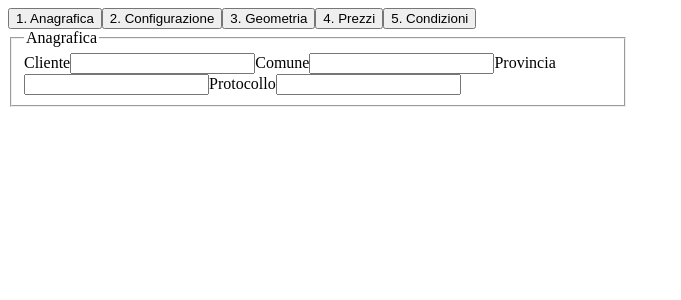
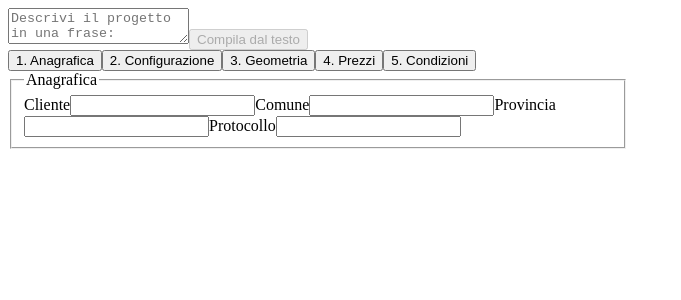
Before and after one commit to barumini/generatore-preventivi, a Next.js app in the folder FbePreventivatore/: page /preventivi/nuovo in a window 1280 px wide. Shown: the top 300 px of the page, without its empty margins (0-681 px from the left). Built offline with nearby package versions, Linux system fonts and the light colour scheme.

Commit message:
feat(wizard): chat di apertura con estrazione campi, precompila il form strutturato

```diff
--- /dev/null
+++ b/FbePreventivatore/src/app/api/estrazione/route.ts
@@ -0,0 +1,13 @@
+// src/app/api/estrazione/route.ts
+import { NextResponse } from 'next/server'
+import { estraiCampi, ClienteEstrazioneAnthropic } from '@/ai/estrazione'
+
+export async function POST(richiesta: Request) {
+  const { testo } = await richiesta.json()
+  try {
+    const campi = await estraiCampi(testo, new ClienteEstrazioneAnthropic())
+    return NextResponse.json(campi)
+  } catch (errore) {
+    return NextResponse.json({ errore: errore instanceof Error ? errore.message : 'Errore' }, { status: 400 })
+  }
+}
--- /dev/null
+++ b/FbePreventivatore/src/app/preventivi/nuovo/ChatApertura.tsx
@@ -0,0 +1,49 @@
+// src/app/preventivi/nuovo/ChatApertura.tsx
+'use client'
+
+import { useState } from 'react'
+import { statoFormDaCampiEstratti } from './mappatura-estrazione'
+import type { StatoForm } from './stato-form'
+
+interface Props {
+  onEstrazioneCompletata: (parziale: Partial<StatoForm>, campiMancanti: string[]) => void
+}
+
+export function ChatApertura({ onEstrazioneCompletata }: Props) {
+  const [testo, setTesto] = useState('')
+  const [caricamento, setCaricamento] = useState(false)
+  const [errore, setErrore] = useState<string | null>(null)
+
+  async function invia() {
+    setCaricamento(true)
+    setErrore(null)
+    try {
+      const risposta = await fetch('/api/estrazione', {
+        method: 'POST',
+        headers: { 'Content-Type': 'application/json' },
+        body: JSON.stringify({ testo }),
+      })
+      if (!risposta.ok) throw new Error('Estrazione fallita')
+      const campi = await risposta.json()
+      onEstrazioneCompletata(statoFormDaCampiEstratti(campi), campi.campiMancanti)
+    } catch (e) {
+      setErrore(e instanceof Error ? e.message : 'Errore imprevisto')
+    } finally {
+      setCaricamento(false)
+    }
+  }
+
+  return (
+    <div>
+      <textarea
+        value={testo}
+        onChange={(e) => setTesto(e.target.value)}
+        placeholder="Descrivi il progetto in una frase: cliente, località, superfici, pacchetto..."
+      />
+      <button onClick={invia} disabled={caricamento || testo.trim() === ''}>
+        {caricamento ? 'Sto leggendo...' : 'Compila dal testo'}
+      </button>
+      {errore && <p role="alert">{errore}</p>}
+    </div>
+  )
+}
--- /dev/null
+++ b/FbePreventivatore/src/app/preventivi/nuovo/mappatura-estrazione.ts
@@ -0,0 +1,18 @@
+// src/app/preventivi/nuovo/mappatura-estrazione.ts
+import type { CampiEstratti } from '@/ai/estrazione'
+import type { StatoForm } from './stato-form'
+
+export function statoFormDaCampiEstratti(campi: CampiEstratti): Partial<StatoForm> {
+  const parziale: Partial<StatoForm> = {
+    cliente: {
+      nome: campi.cliente.nome,
+      comune: campi.cliente.comune ?? '',
+      provincia: campi.cliente.provincia ?? '',
+    },
+    superfici: campi.superfici,
+  }
+
+  if (campi.protocollo) parziale.protocollo = campi.protocollo
+
+  return parziale
+}
--- a/FbePreventivatore/src/app/preventivi/nuovo/page.tsx
+++ b/FbePreventivatore/src/app/preventivi/nuovo/page.tsx
@@ -2,20 +2,33 @@
 'use client'
 
 import { useState } from 'react'
+import { ChatApertura } from './ChatApertura'
 import { FormStrutturato } from './FormStrutturato'
 import { PannelloPreview } from './PannelloPreview'
 import { inputCalcoloDaStato, type StatoForm } from './stato-form'
 
 export default function NuovoPreventivo() {
+  const [statoIniziale, setStatoIniziale] = useState<Partial<StatoForm>>({})
+  const [versioneEstrazione, setVersioneEstrazione] = useState(0)
   const [stato, setStato] = useState<StatoForm | null>(null)
 
   return (
-    <div style={{ display: 'flex', gap: '24px' }}>
-      <div style={{ flex: 1 }}>
-        <FormStrutturato onCambiamento={setStato} />
-      </div>
-      <div style={{ flex: 1 }}>
-        {stato && <PannelloPreview stato={stato} input={inputCalcoloDaStato(stato)} />}
+    <div>
+      <ChatApertura
+        onEstrazioneCompletata={(parziale) => {
+          setStatoIniziale(parziale)
+          // FormStrutturato inizializza il proprio stato da statoIniziale solo al mount:
+          // cambiare la key forza un remount così il form si ripopola con i campi estratti.
+          setVersioneEstrazione((v) => v + 1)
+        }}
+      />
+      <div style={{ display: 'flex', gap: '24px' }}>
+        <div style={{ flex: 1 }}>
+          <FormStrutturato key={versioneEstrazione} statoIniziale={statoIniziale} onCambiamento={setStato} />
+        </div>
+        <div style={{ flex: 1 }}>
+          {stato && <PannelloPreview stato={stato} input={inputCalcoloDaStato(stato)} />}
+        </div>
       </div>
     </div>
   )
```
Also changed, not shown: 2 other files (tests, documents, lock files or other folders).
